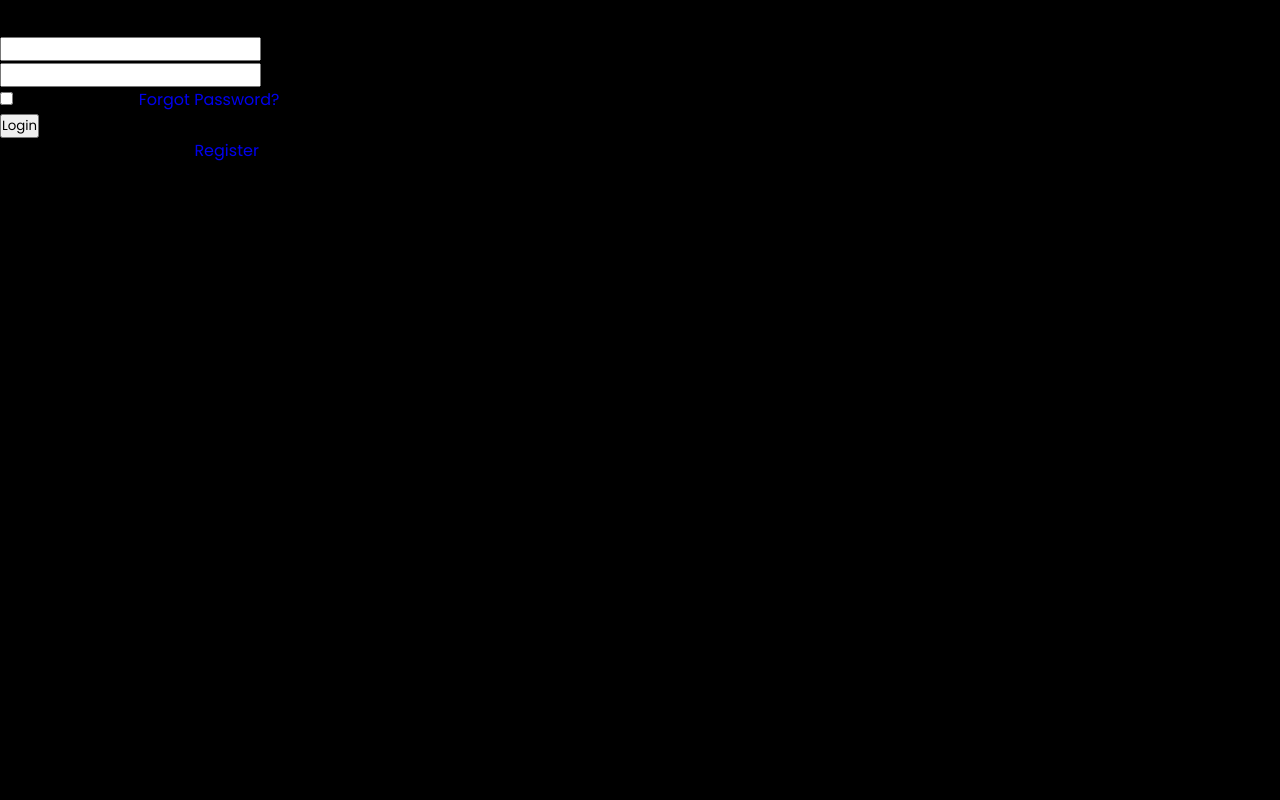
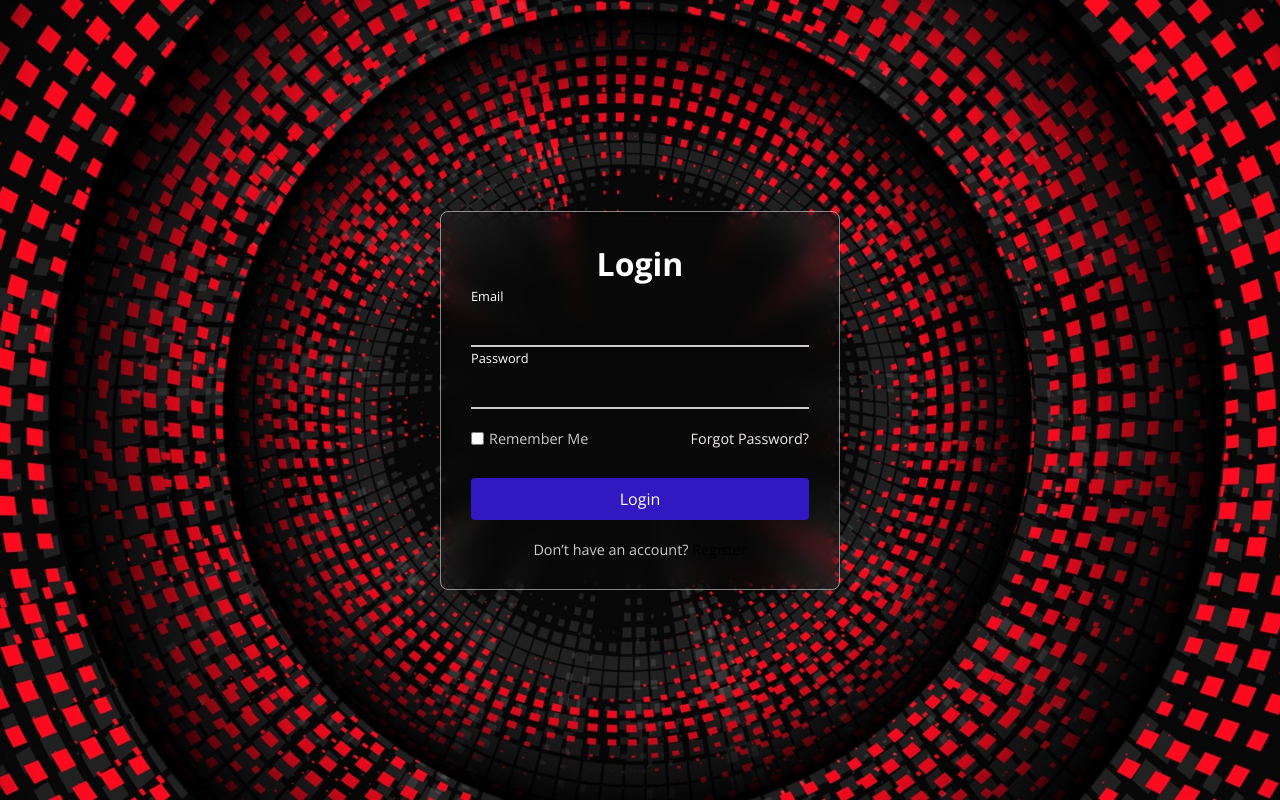
Before and after one commit to MuhamadIrfanMaulana/PortfolioIrfan.github.io, a plain HTML site: page Login/login.html in a window 1280 px wide. Drawn offline with nearby package versions, Linux system fonts and the light colour scheme; files that its build step writes are made by us from their sources.

Commit message:
login.html

```diff
--- a/Login/login.html
+++ b/Login/login.html
@@ -4,7 +4,147 @@
     <meta charset="UTF-8">
     <meta name="viewport" content="width=device-width, initial-scale=1.0">
     <title>Form Login | Irfan</title>
-    <link rel="stylesheet" href="style.css">
+    <style>
+        /*Importing Google Fonts - Open Sans */
+        @import url("https://fonts.googleapis.com/css2?family=Open+Sans:wght@200;300;400;500;600;700;&display=swap");
+
+        * {
+            margin: 0;
+            padding: 0;
+            box-sizing: border-box;
+            font-family: "Open Sans", sans-serif;
+        }
+
+        body {
+            min-height: 100vh;
+            display: flex;
+            justify-content: center;
+            align-items: center;
+            background: #222;
+        }
+
+        body::before {
+            content: '';
+            position: absolute;
+            top: 0;
+            left: 0;
+            height: 100%;
+            width: 100%;
+            background: url('bcg.jpg') no-repeat center center;
+            background-size: cover;
+            z-index: -1;
+        }
+
+        .login-wrapper {
+            width: 400px;
+            padding: 30px;
+            border: 1px solid rgba(255, 255, 255, 0.5);
+            border-radius: 8px;
+            text-align: center;
+            backdrop-filter: blur(8px);
+            -webkit-backdrop-filter: blur(8px);
+            color: #fff;
+        }
+
+        form {
+            display: flex;
+            flex-direction: column;
+        }
+
+        form h2 {
+            font-size: 2rem;
+            color: #fff;
+            margin-bottom: 20px;
+        }
+
+        .input-field {
+            position: relative;
+            margin-bottom: 20px;
+            border-bottom: 2px solid #ccc;
+        }
+
+        .input-field input {
+            width: 100%;
+            height: 40px;
+            background: transparent;
+            border: none;
+            outline: none;
+            padding: 10px 0;
+            color: #fff;
+        }
+
+        .input-field label {
+            position: absolute;
+            top: 50%;
+            left: 0;
+            transform: translateY(-50%);
+            color: #ccc;
+            font-size: 1rem;
+            pointer-events: none;
+            transition: 0.3s;
+        }
+
+        .input-field input:focus + label,
+        .input-field input:not(:placeholder-shown) + label {
+            top: 0;
+            transform: translateY(-100%);
+            font-size: 0.8rem;
+            color: #fff;
+        }
+
+        .options {
+            display: flex;
+            justify-content: space-between;
+            align-items: center;
+            margin-bottom: 20px;
+            font-size: 0.9rem;
+        }
+
+        .remember-me {
+            display: flex;
+            align-items: center;
+            color: #ccc;
+        }
+
+        .remember-me input {
+            margin-right: 5px;
+        }
+
+        .forgot-password {
+            color: #f0ecea;
+            text-decoration: none;
+        }
+
+        .forgot-password:hover {
+            text-decoration: underline;
+        }
+
+        button {
+            padding: 10px;
+            border: none;
+            border-radius: 4px;
+            background-color: #3118c0;
+            color: #fff;
+            font-size: 1rem;
+            cursor: pointer;
+            margin-top: 10px;
+        }
+
+        .register {
+            margin-top: 20px;
+            font-size: 0.9rem;
+            color: #ccc;
+        }
+
+        .register a {
+            color: #000000;
+            text-decoration: none;
+        }
+
+        .register a:hover {
+            text-decoration: underline;
+        }
+    </style>
 </head>
 <body>
     <div class="login-wrapper">
@@ -31,10 +171,5 @@
             <p class="register">Don’t have an account? <a href="#">Register</a></p>
         </form>
     </div>
-
-        </form>
-    </div>
-
-
 </body>
 </html>
```
